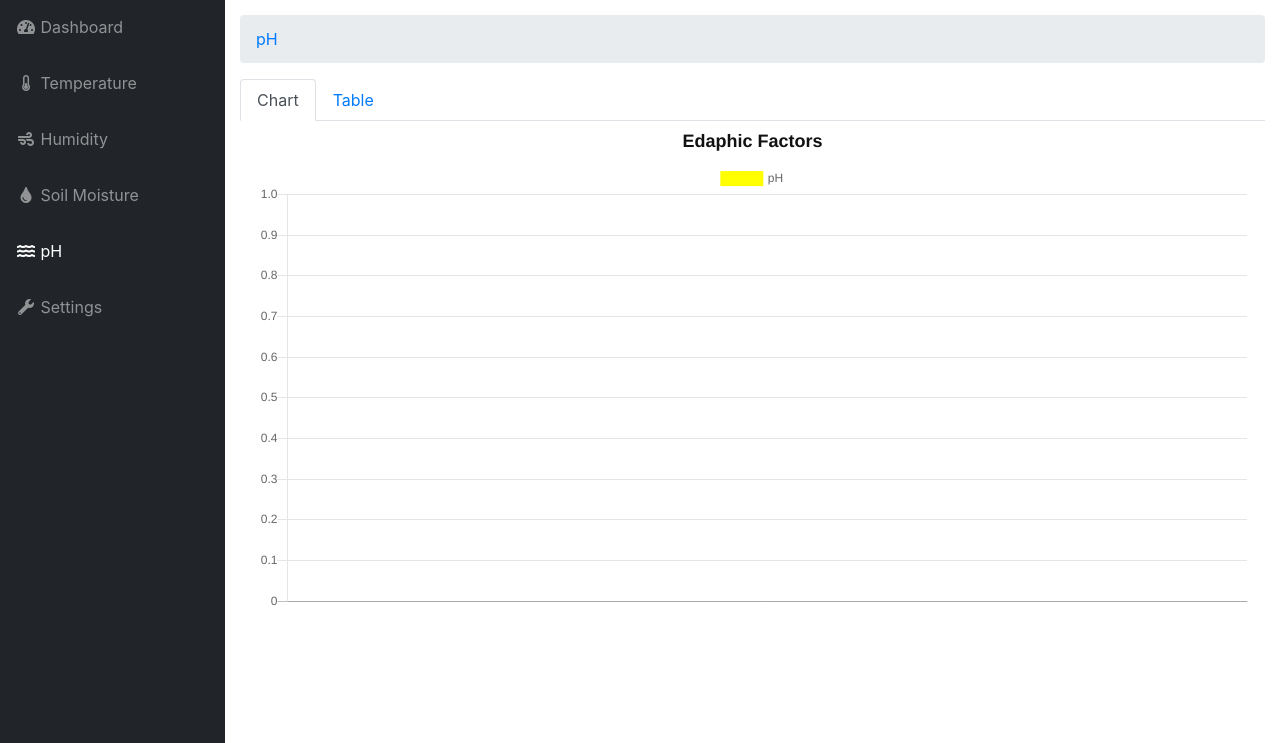
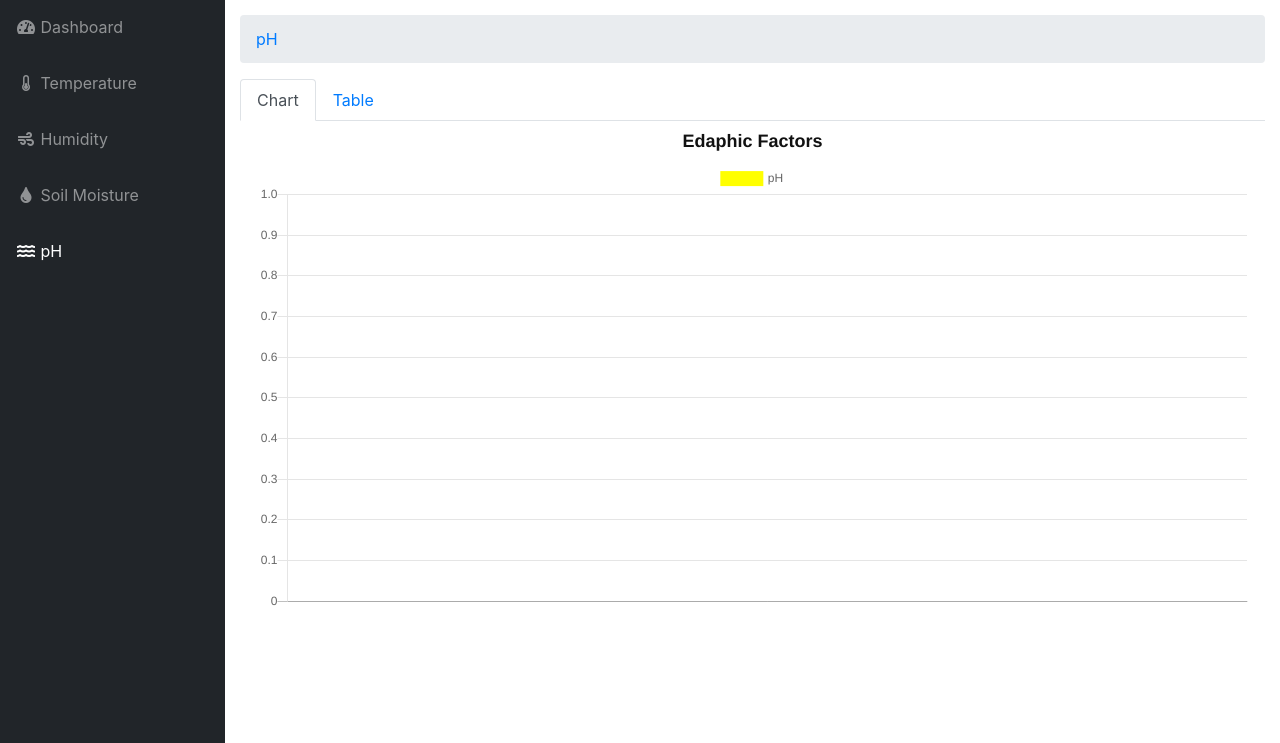
Before and after one commit to rickyx12/iot, a CodeIgniter app: page /iot/index.php/ph/index in a window 1280 px wide. Shown: the part 57-800 px from the top of the page. Run offline with CodeIgniter, Linux system fonts and the light colour scheme; data that the repository does not hold is empty; some libraries are stand-ins or nearby versions.

Commit message:
remove settings in sidebar

```diff
--- a/application/views/includes/sidebar.php
+++ b/application/views/includes/sidebar.php
@@ -63,7 +63,7 @@
         </a>
       </li>
 
-      <?php if($page == 'settings-page'): ?>
+<!--       <?php if($page == 'settings-page'): ?>
         <li id="settings-nav" class="nav-item active">
       <?php else: ?>
         <li id="settings-nav" class="nav-item">
@@ -73,6 +73,6 @@
           <i class="fas fa-fw fa-wrench"></i>
           <span>Settings</span>
         </a>
-      </li>
+      </li> -->
 
     </ul>
```
